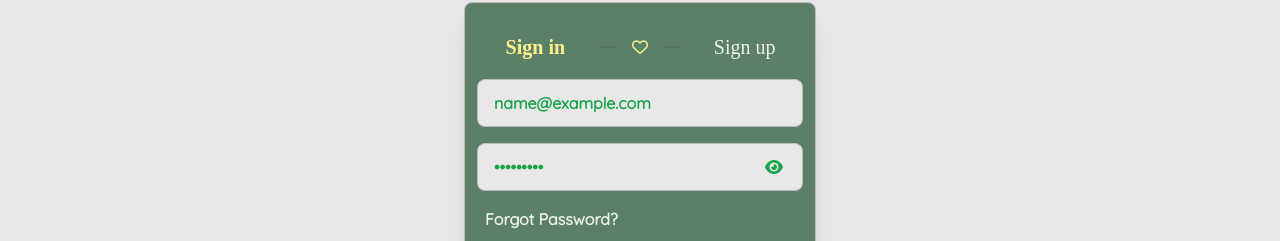
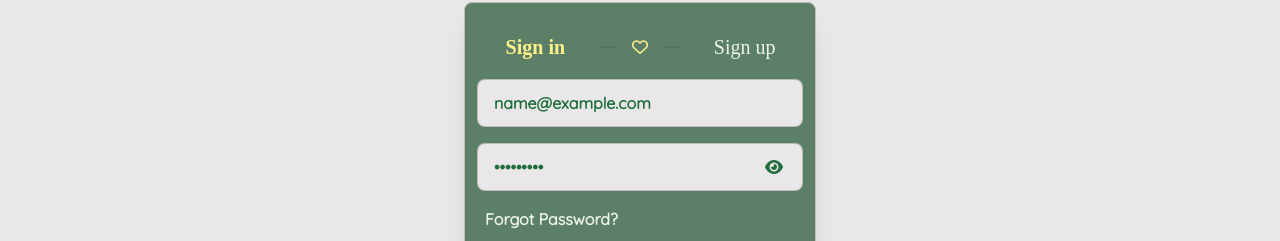
Before and after one commit to Jwilkins48/Clothing-Store, a React (Vite) app: page /sign-in in a window 1280 px wide. Both pictures are taken after typing "name@example.com", "Sample123" into the empty fields and a click on the button "SIGN IN". Shown: the part 158-399 px from the top of the page. Built offline with nearby package versions, Linux system fonts and the light colour scheme; no server answers; the database is empty; a web font is replaced by a local one.

Commit message:
changed font color for accessibility

```diff
--- a/src/pages/SignIn.jsx
+++ b/src/pages/SignIn.jsx
@@ -62,7 +62,7 @@ function SignIn() {
                 value={email}
                 onChange={onChange}
                 id="email"
-                className="input text-green-600 font-bold input-bordered input-primary-focus w-full "
+                className="input text-[#1f6d3c] font-bold input-bordered input-primary-focus w-full "
               />
             </div>
             {/* PASSWORD */}
@@ -73,7 +73,7 @@ function SignIn() {
                 onChange={onChange}
                 id="password"
                 placeholder="Password"
-                className="input input-bordered text-green-600 font-bold input-primary-focus w-full "
+                className="input input-bordered text-[#1f6d3c] font-bold input-primary-focus w-full "
               />
               {/* SHOW PASSWORD */}
               <div
@@ -81,9 +81,9 @@ function SignIn() {
                 onClick={() => setShowPassword(!showPassword)}
               >
                 {showPassword ? (
-                  <i className="fa-regular text-green-600 font-bold fa-eye-slash" />
+                  <i className="fa-regulartext-[#1f6d3c] font-bold fa-eye-slash" />
                 ) : (
-                  <i className="fa-regular text-green-600 font-bold fa-eye" />
+                  <i className="fa-regular text-[#1f6d3c] font-bold fa-eye" />
                 )}
               </div>
             </div>
--- a/src/pages/SignUp.jsx
+++ b/src/pages/SignUp.jsx
@@ -82,7 +82,7 @@ function SignUp() {
           <div>
             <input
               placeholder="Name"
-              className="input text-green-600 font-bold bg-base-100 border border-gray-300 w-full mt-1 text-secondary "
+              className="input text-[#1f6d3c] font-bold bg-base-100 border border-gray-300 w-full mt-1 text-secondary "
               onChange={onChange}
               type="text"
               id="name"
@@ -93,7 +93,7 @@ function SignUp() {
           <div>
             <input
               placeholder="Email"
-              className="input text-green-600 font-bold bg-base-100 border border-gray-300  w-full mt-1 text-secondary "
+              className="input text-[#1f6d3c] font-bold bg-base-100 border border-gray-300  w-full mt-1 text-secondary "
               onChange={onChange}
               type="text"
               id="email"
@@ -105,7 +105,7 @@ function SignUp() {
             <div className="relative">
               <input
                 placeholder="Password"
-                className="input text-green-600 font-bold bg-base-100 border border-gray-300  w-full mt-1 text-secondary"
+                className="input text-[#1f6d3c] font-bold bg-base-100 border border-gray-300  w-full mt-1 text-secondary"
                 onChange={onChange}
                 type={showPassword ? "text" : "password"}
                 id="password"
@@ -114,9 +114,9 @@ function SignUp() {
               {/* SHOW PASSWORD */}
               <p onClick={() => setShowPassword(!showPassword)}>
                 {!showPassword ? (
-                  <i className="fa-regular text-green-600 font-bold fa-eye absolute top-5 right-5 text-secondary" />
+                  <i className="fa-regular text-[#1f6d3c] font-bold fa-eye absolute top-5 right-5 text-secondary" />
                 ) : (
-                  <i className="fa-solid text-green-600 font-bold fa-eye-slash absolute top-5 right-5 text-secondary" />
+                  <i className="fa-solid text-[#1f6d3c] font-bold fa-eye-slash absolute top-5 right-5 text-secondary" />
                 )}
               </p>
             </div>
@@ -126,7 +126,7 @@ function SignUp() {
               value={confirmPassword}
               onChange={(e) => setConfirmPassword(e.target.value)}
               id="confirmPassword"
-              className="input text-green-600 font-bold bg-base-100 border border-gray-300 w-full mt-4 text-secondary"
+              className="input text-[#1f6d3c] font-bold bg-base-100 border border-gray-300 w-full mt-4 text-secondary"
               type={showPassword ? "text" : "password"}
             />
           </div>
```
